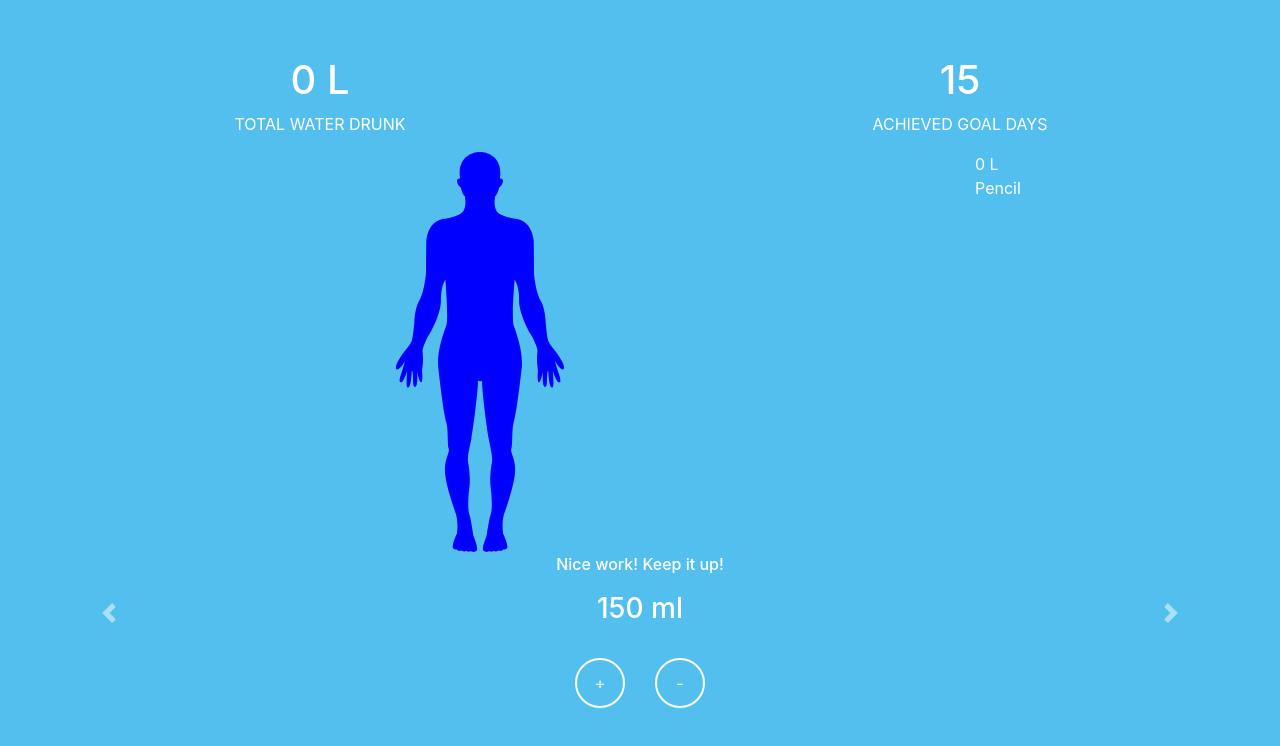
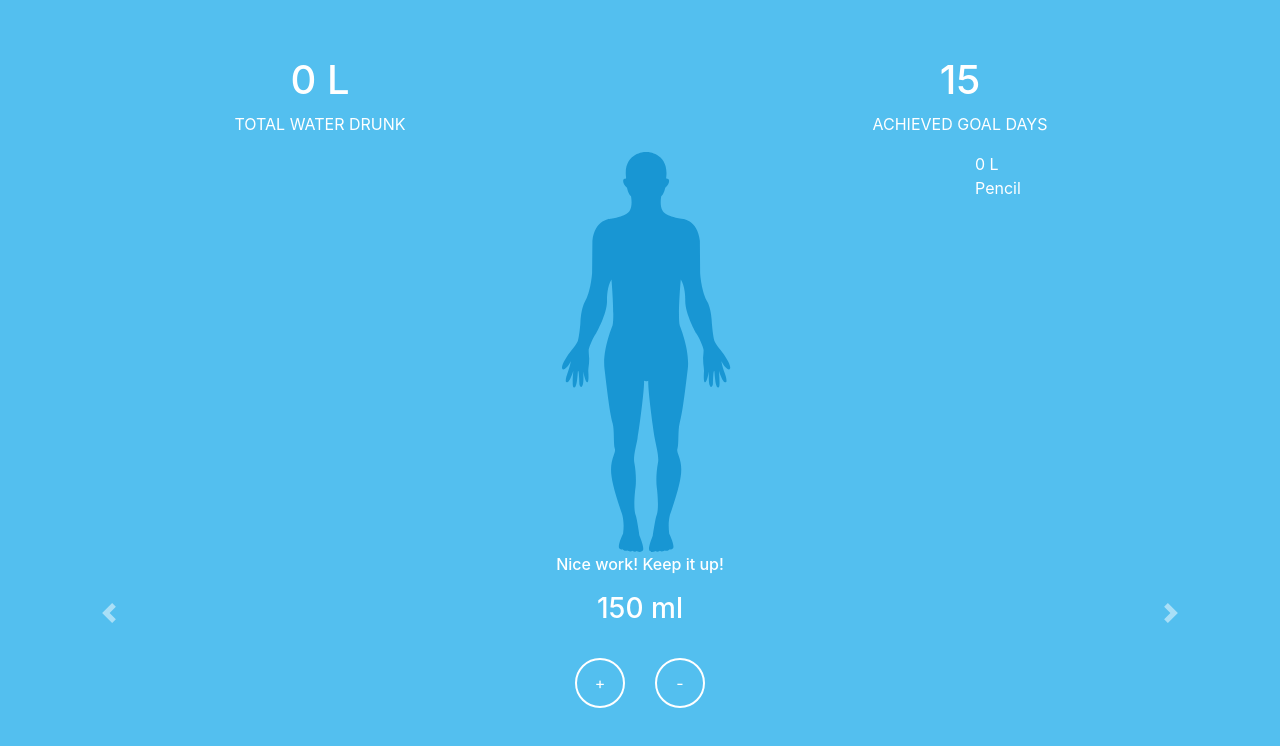
Before and after one commit to ramclen/water-tracker-app, a React (Create React App) app in the folder client/: page / in a window 1280 px wide. Shown: the top 746 px of the page. Built offline with nearby package versions, Linux system fonts and the light colour scheme; no server answers.

Commit message:
body center and added correct colours

```diff
--- a/client/src/Components/Body.js
+++ b/client/src/Components/Body.js
@@ -37,7 +37,7 @@ const Body = ({ totalDrink, maxValue, maxValueChange }) => {
   return (
     <div className="row manBody">
       {renderModal()}
-      <div className="col-9" style={{ height: "100%" }} >
+      <div className="col-6 offset-3" style={{ height: "100%" }} >
         <BodyProgress percentage={calculateWaterPercentage()} />
       </div>
       <div className="col-3">
--- a/client/src/Components/BodyProgress.js
+++ b/client/src/Components/BodyProgress.js
@@ -2,19 +2,17 @@ import React from "react";
 
 const BodyProgress = (props) => {
   return (
-    <svg version="1.1" id="Capa_1" xmlns="http://www.w3.org/2000/svg" x="0px" y="0px"
-      height="100%" width="100%" viewBox="0 0 206.326 206.326" style={{ enableBackground: "new 0 0 206.326 206.326" }}
-      space="preserve">
+    <svg height="100%" width="100%" version="1.1" id="Capa_1" xmlns="http://www.w3.org/2000/svg" x="0px" y="0px"
+      viewBox="50 0 100 206.326" style={{ enableBackground: "new 50 0 100 206.326" }}
+    >
       <defs>
         <linearGradient id="progress" x1="0" y1="1" x2="0" y2="0">
-          <stop id="stop1" offset={props.percentage + "%"} stopColor="blue" />
+          <stop id="stop1" offset={props.percentage + "%"} stopColor="#1896d3" />
           <stop id="stop2" offset="0%" stopColor="lightblue" />
         </linearGradient>
       </defs>
 
-      <g>
-        <g>
-          <path fill="url(#progress)" d="M104.265,117.959c-0.304,3.58,2.126,22.529,3.38,29.959c0.597,3.52,2.234,9.255,1.645,12.3
+      <path height="100%" width="100%" fill="url(#progress)" d="M104.265,117.959c-0.304,3.58,2.126,22.529,3.38,29.959c0.597,3.52,2.234,9.255,1.645,12.3
 			c-0.841,4.244-1.084,9.736-0.621,12.934c0.292,1.942,1.211,10.899-0.104,14.175c-0.688,1.718-1.949,10.522-1.949,10.522
 			c-3.285,8.294-1.431,7.886-1.431,7.886c1.017,1.248,2.759,0.098,2.759,0.098c1.327,0.846,2.246-0.201,2.246-0.201
 			c1.139,0.943,2.467-0.116,2.467-0.116c1.431,0.743,2.758-0.627,2.758-0.627c0.822,0.414,1.023-0.109,1.023-0.109
@@ -45,8 +43,6 @@ const BodyProgress = (props) => {
 			c0,0,0.91,1.047,2.237,0.201c0,0,1.742,1.175,2.777-0.098c0,0,1.839,0.408-1.435-7.886c0,0-1.254-8.793-1.945-10.522
 			c-1.318-3.275-0.387-12.251-0.106-14.175c0.453-3.216,0.21-8.695-0.618-12.934c-0.606-3.038,1.035-8.774,1.641-12.3
 			c1.245-7.423,3.685-26.373,3.38-29.959l1.008,0.354C103.809,118.312,104.265,117.959,104.265,117.959z"/>
-        </g>
-      </g>
     </svg>
 
   )
```
